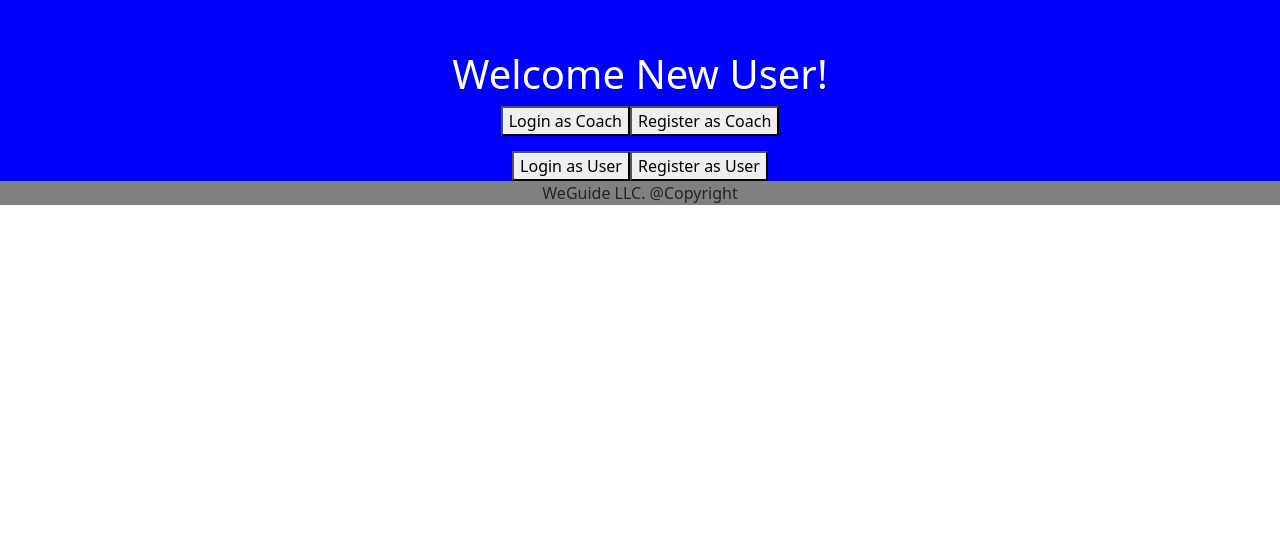
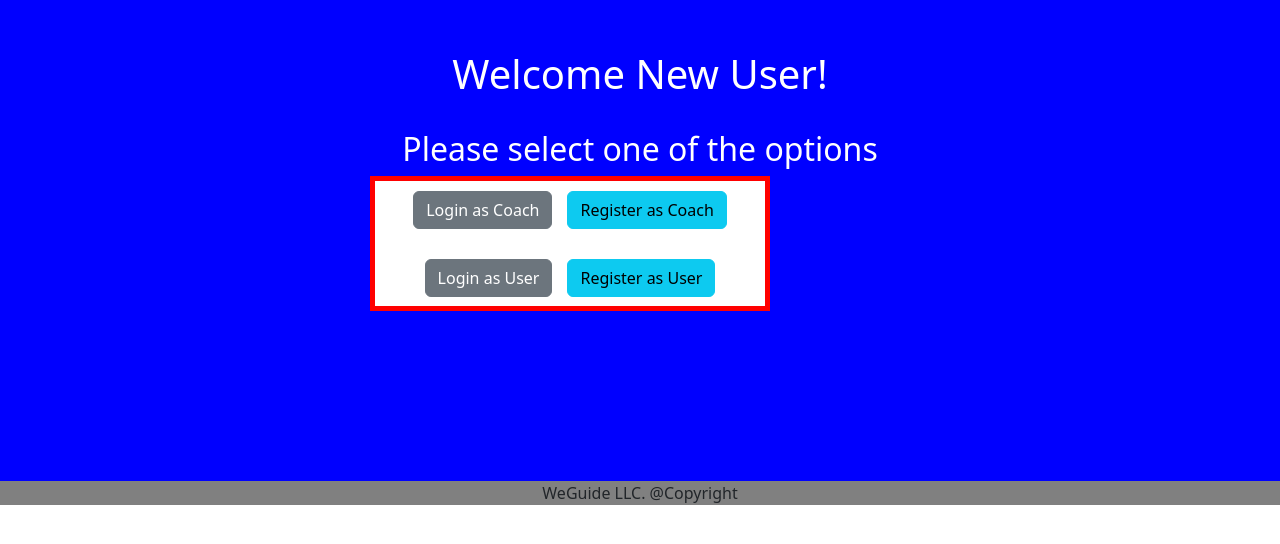
Before and after one commit to rfletez/WeGuide, a React (Create React App) app in the folder weguide-ui/: page / in a window 1280 px wide. Shown: the top 544 px of the page. Built offline with nearby package versions, Linux system fonts and the light colour scheme.

Commit message:
Created the Register and Login components

```diff
--- a/weguide-ui/src/App.js
+++ b/weguide-ui/src/App.js
@@ -1,8 +1,13 @@
-import logo from './logo.svg';
 import './App.css';
 import { BrowserRouter, Routes, Route } from 'react-router-dom';
 import StartingPage from './Components/StartingPage';
 import UserProfile from './Components/UserProfile';
+
+import coachLogin from './Components/Login/coachLogin';
+import userLogin from './Components/Login/userLogin';
+import registerCoach from './Components/Register/registerCoach';
+import registerUser from './Components/Register/registerUser';
+
 
 function App() {
   return (
@@ -11,6 +16,11 @@ function App() {
         <Route path='/' element={<StartingPage />}>
           <Route index element={<StartingPage />} />
           <Route path='user_profile' element={<UserProfile />} />
+
+          <Route path='coachLoggingIn' element={<coachLogin />} />
+          <Route path='userLoggingIn' element={<userLogin />} />
+          <Route path='registerCoach' element={<registerCoach />} />
+          <Route path='registerUser' element={<registerUser />} />
         </Route>
       </Routes>
     </BrowserRouter>
--- a/weguide-ui/src/Components/Footer.js
+++ b/weguide-ui/src/Components/Footer.js
@@ -1,6 +1,9 @@
 function Footer() {
     return (
-        <div style={{ backgroundColor: 'gray' }}>
+        <div style={{
+            backgroundColor: 'gray',
+            marginTop: '170px'
+        }}>
             <p style={{ textAlign: 'center' }}>WeGuide LLC. @Copyright</p>
         </div>
     );
--- /dev/null
+++ b/weguide-ui/src/Components/Login/coachLogin.js
@@ -0,0 +1,4 @@
+function coachLogin() {
+
+}
+export default coachLogin;
--- /dev/null
+++ b/weguide-ui/src/Components/Login/userLogin.js
@@ -0,0 +1,8 @@
+function userLogin() {
+    return (
+        <div>
+
+        </div>
+    );
+}
+export default userLogin;
--- /dev/null
+++ b/weguide-ui/src/Components/Register/registerCoach.js
@@ -0,0 +1,4 @@
+function registerCoach() {
+
+}
+export default registerCoach;
--- /dev/null
+++ b/weguide-ui/src/Components/Register/registerUser.js
@@ -0,0 +1,4 @@
+function registerUser() {
+
+}
+export default registerUser;
--- a/weguide-ui/src/Components/StartingPage.js
+++ b/weguide-ui/src/Components/StartingPage.js
@@ -1,19 +1,54 @@
 import '../Styles/startingPageStyle.css';
 import Footer from './Footer';
+import { useNavigate } from 'react-router-dom';
 
 function StartingPage() {
+    const navigate = useNavigate();
+
     return (
         <div className="layoutColor">
             <h1 style={{ textAlign: 'center', color: 'white', paddingTop: '50px' }}>Welcome New User!</h1>
+            <br />
 
-            <div className='' style={{ textAlign: 'center', marginBottom: '15px' }}>
-                <button className=''>Login as Coach</button>
-                <button>Register as Coach</button>
-            </div>
+            <h2 style={{ textAlign: 'center', color: 'white' }}>Please select one of the options</h2>
 
-            <div className='' style={{ textAlign: 'center' }}>
-                <button>Login as User</button>
-                <button>Register as User</button>
+            <div style={{
+                backgroundColor: 'white',
+                height: '135px',
+                width: '400px',
+                display: 'block',
+                border: '5px red solid',
+                paddingTop: '10px',
+                marginLeft: '370px'
+            }}>
+                <div className='' style={{
+                    textAlign: 'center',
+                    marginBottom: '30px'
+                }}>
+                    <button
+                        className='btn btn-secondary'
+                        style={{ marginRight: '15px' }}
+                        onClick={() => { navigate('/coachLoggingIn') }}>Login as Coach
+                    </button>
+
+                    <button
+                        className='btn btn-info'
+                        onClick={() => navigate('registerCoach')}>Register as Coach
+                    </button>
+                </div>
+
+                <div className='' style={{ textAlign: 'center' }}>
+                    <button
+                        className='btn btn-secondary'
+                        style={{ marginRight: '15px' }}
+                        onClick={() => navigate('userLoggingIn')}>Login as User
+                    </button>
+
+                    <button
+                        className='btn btn-info'
+                        onClick={() => navigate('registerUser')}
+                    >Register as User</button>
+                </div>
             </div>
 
             <Footer />
--- a/weguide-ui/src/Styles/startingPageStyle.css
+++ b/weguide-ui/src/Styles/startingPageStyle.css
@@ -12,3 +12,7 @@
 .user-box {
   text-align: "center";
 }
+
+.button_container {
+  background-color: "white";
+}
```
